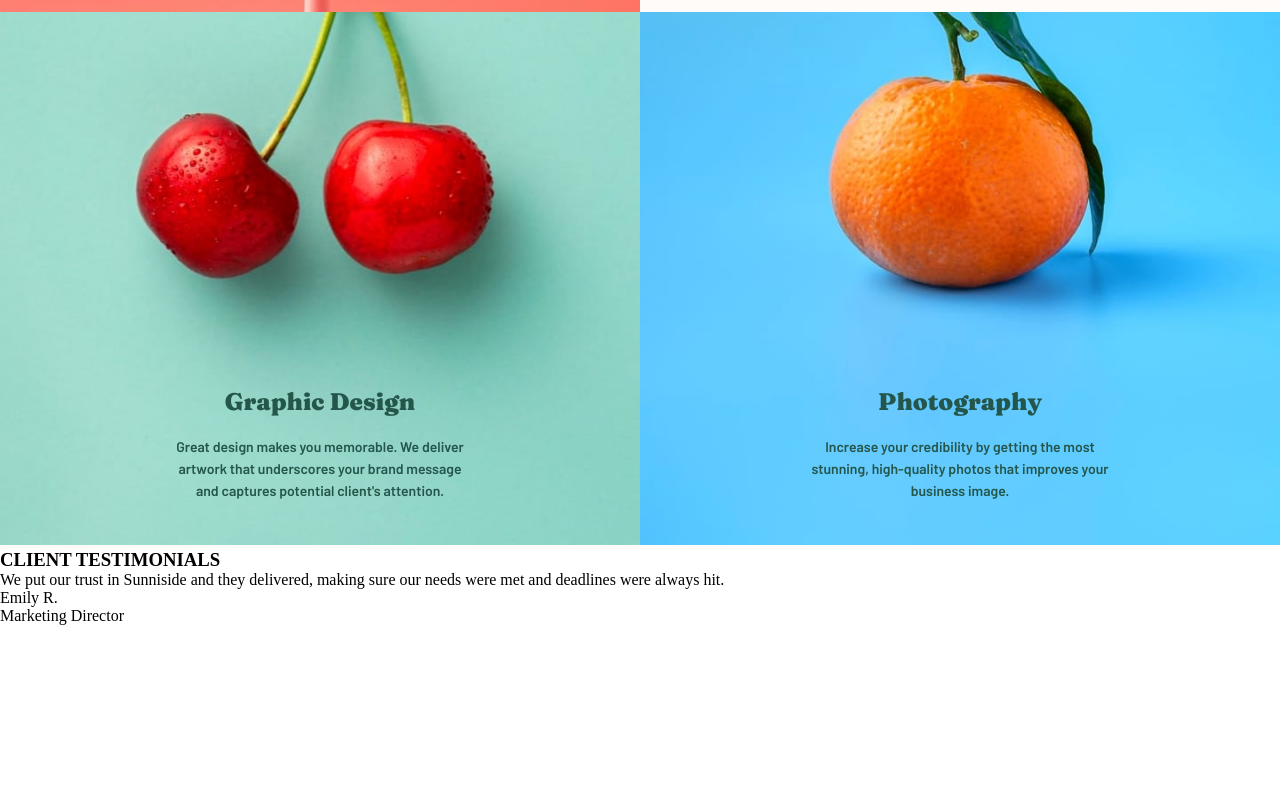
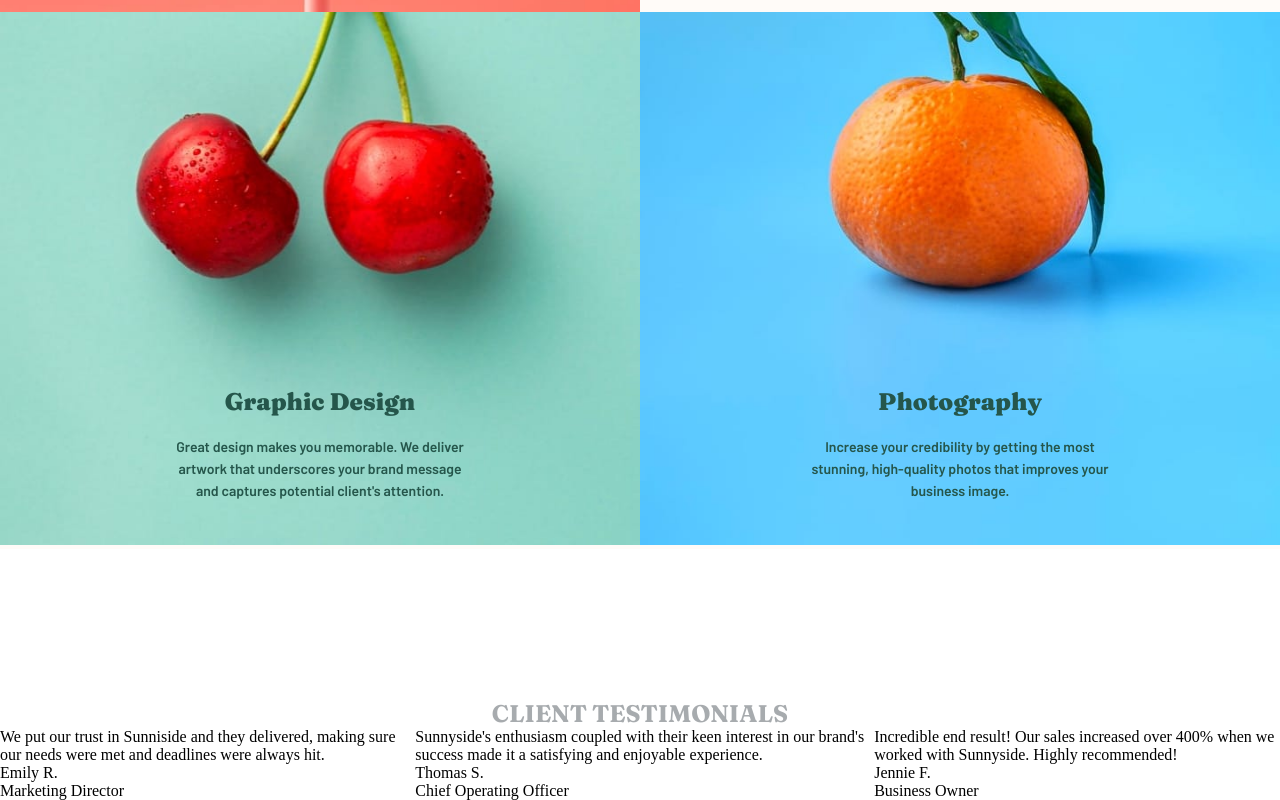
Before and after one commit to yoga1234/frontendmentor-challenges, a React (Create React App) app: page /frontendmentor-challenges/sunnyside-agency in a window 1280 px wide. Shown: the part 1863-2663 px from the top of the page. Before the commit the page ends 2488 px from the top, so only its background shows below. Built offline with nearby package versions, Linux system fonts and the light colour scheme.

Commit message:
layouting client testimonials

```diff
--- a/src/pages/SunnyLandingpage/components/ClientTestimonials/ClientTestimonials.css
+++ b/src/pages/SunnyLandingpage/components/ClientTestimonials/ClientTestimonials.css
@@ -0,0 +1,11 @@
+.client-testimonials h3 {
+  font-size: 24px;
+  font-family: var(--font-fraunces);
+  text-align: center;
+  color: var(--colorss-grayish-blue);
+  margin-top: 150px;
+}
+.testimonial-container {
+  display: flex;
+  flex-direction: row;
+}
--- a/src/pages/SunnyLandingpage/components/ClientTestimonials/ClientTestimonials.js
+++ b/src/pages/SunnyLandingpage/components/ClientTestimonials/ClientTestimonials.js
@@ -1,4 +1,6 @@
 import React from "react";
+
+import "./ClientTestimonials.css";
 
 function ClientTestimonials() {
   return (
@@ -14,6 +16,24 @@ function ClientTestimonials() {
           <p className="client-name">Emily R.</p>
           <p className="client-job">Marketing Director</p>
         </div>
+        <div className="testimonials-item">
+          <div className="img-goes-here"></div>
+          <p className="testimonial-description">
+            Sunnyside's enthusiasm coupled with their keen interest in our
+            brand's success made it a satisfying and enjoyable experience.
+          </p>
+          <p className="client-name">Thomas S.</p>
+          <p className="client-job">Chief Operating Officer</p>
+        </div>
+        <div className="testimonials-item">
+          <div className="img-goes-here"></div>
+          <p className="testimonial-description">
+            Incredible end result! Our sales increased over 400% when we worked
+            with Sunnyside. Highly recommended!
+          </p>
+          <p className="client-name">Jennie F.</p>
+          <p className="client-job">Business Owner</p>
+        </div>
       </div>
     </div>
   );
```
